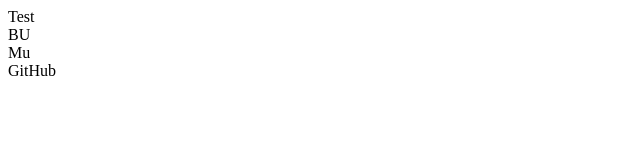
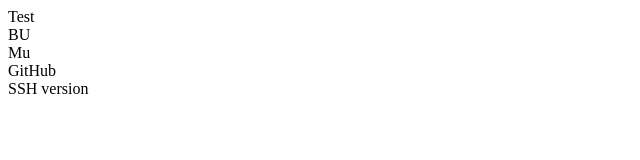
Before and after one commit to asis74/test, a plain HTML site: page index.html in a window 1280 px wide. Shown: the whole page, without its empty margins (0-640 px from the left). Drawn offline with Linux system fonts and the light colour scheme.

Commit message:
Add div block ssh

```diff
--- a/index.html
+++ b/index.html
@@ -9,5 +9,6 @@
     <div class="bu">BU</div>
     <div class="mu">Mu</div>
     <dib class="git">GitHub</dib>
+    <div class="ssh">SSH version</div>
 </body>
 </html>
```
